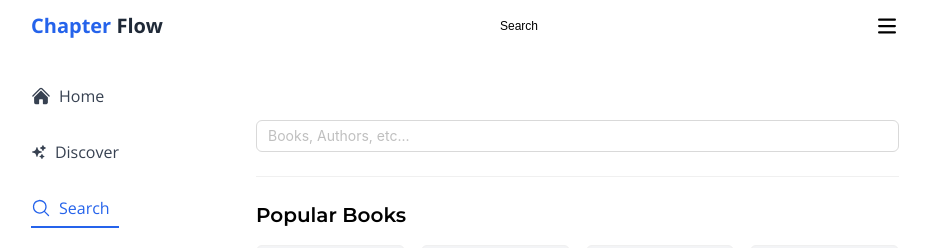
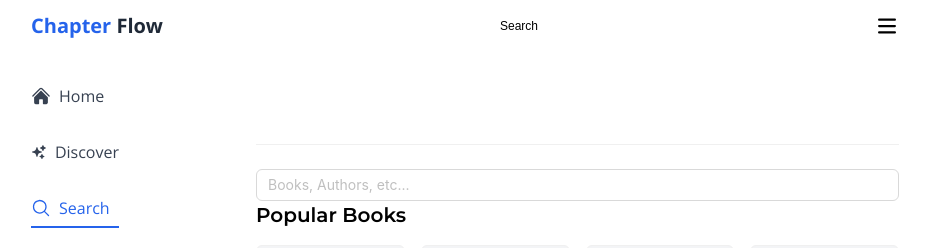
Before and after one commit to devemit/chapter-flow-app, a React (Vite) app: page /search in a window 1280 px wide. Shown: the top 248 px of the page, without its empty margins (175-1105 px from the left). Built offline with nearby package versions, Linux system fonts and the light colour scheme; no server answers; a web font is replaced by a local one.

Commit message:
create search-input

```diff
--- /dev/null
+++ b/src/components/views/search-input.tsx
@@ -0,0 +1,9 @@
+import { Input } from 'antd';
+
+export const SearchInput = () => {
+   return (
+      <div className='w-full max-w-[900px]'>
+         <Input placeholder='Books, Authors, etc...' />
+      </div>
+   );
+};
--- a/src/components/views/search.tsx
+++ b/src/components/views/search.tsx
@@ -1,4 +1,7 @@
-import { Divider, Input } from 'antd';
+import { Divider } from 'antd';
+
+import { SearchInput } from './search-input';
+
 import { Book } from '../ui/book';
 import { BookGrid } from '../ui/book-grid';
 import { BookSection } from '../ui/book-section';
@@ -6,11 +9,8 @@ import { BookSection } from '../ui/book-section';
 export const Search = () => {
    return (
       <section className='flex flex-col items-center pt-10'>
-         <div className='w-full max-w-[900px]'>
-            <Input placeholder='Books, Authors, etc...' />
-         </div>
          <Divider />
-
+         <SearchInput />
          <div className='w-full max-w-[900px] space-y-8'>
             <BookSection title='Popular Books'>
                <BookGrid>
```
